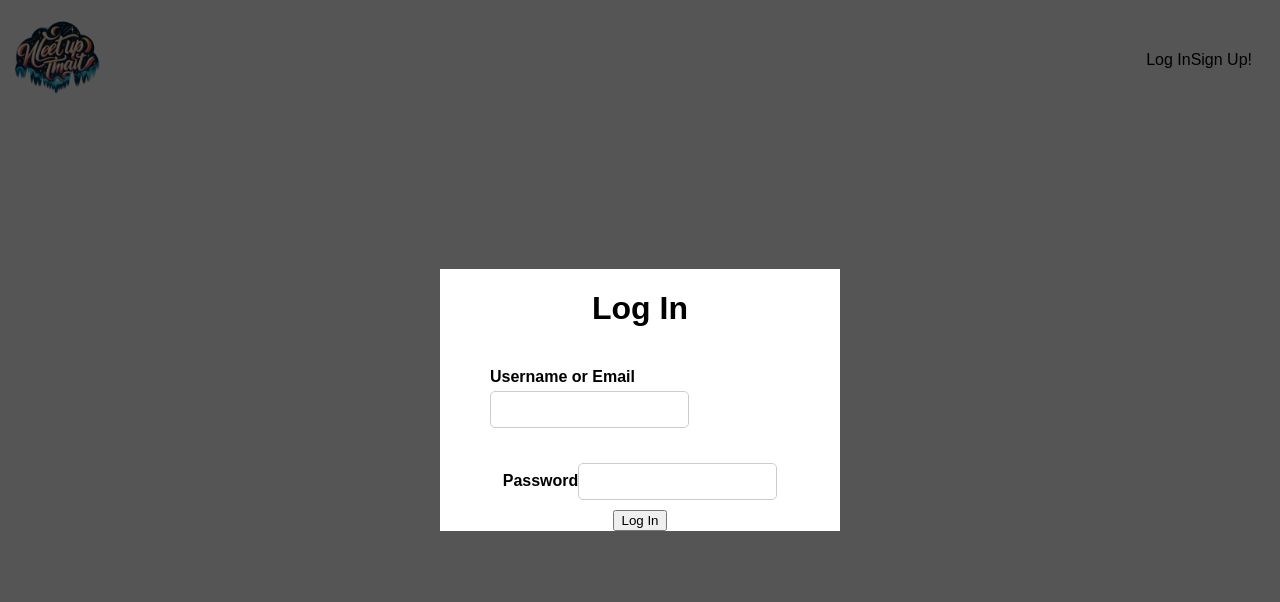
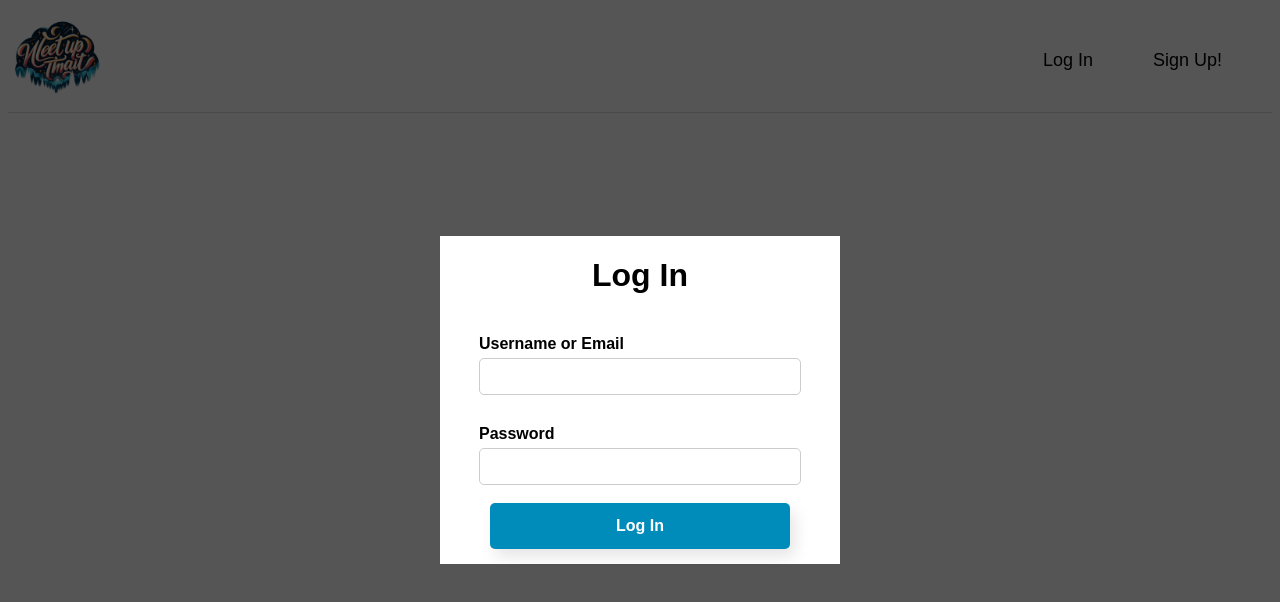
Before and after one commit to MooseyStryker/AirjordanBrB, a React (Vite) app in the folder frontend/: page / in a window 1280 px wide. Both pictures are taken after a click on the element "Log In". Shown: the top 602 px of the page. Built offline with nearby package versions, Linux system fonts and the light colour scheme; no server answers.

Commit message:
Finished modals styles

```diff
--- a/frontend/src/components/LoginFormModal/LoginForm.css
+++ b/frontend/src/components/LoginFormModal/LoginForm.css
@@ -1,6 +1,35 @@
 .login-form-container {
-    width: 400px; /* Adjust as needed */
-    height: auto;
-    display: flex;
-    justify-content: center;
-  }
+  width: 400px;
+  height: auto;
+  display: flex;
+  flex-direction: column; /* Stack the children vertically */
+  justify-content: center; /* Center children vertically */
+  align-items: center; /* Center children horizontally */
+}
+
+
+.login-form-container form {
+  display: flex;
+  flex-direction: column;
+  justify-content: center;
+  align-items: center;
+}
+
+.loginbuttontime {
+  background-color: #008CBA;
+  width: 300px;
+  color: white;
+  padding: 14px 20px;
+  margin-top: 8px;
+  margin-bottom: 15px;
+  border: none;
+  border-radius: 5px;
+  cursor: pointer;
+  font-size: 1em;
+  font-weight: bold;
+  box-shadow: 5px 8px 15px rgba(0, 0, 0, 0.1);
+}
+
+.loginbuttontime:hover {
+  background-color: #005f6b;
+}
--- a/frontend/src/components/LoginFormModal/LoginFormModal.jsx
+++ b/frontend/src/components/LoginFormModal/LoginFormModal.jsx
@@ -15,25 +15,31 @@ function LoginFormModal() {
     e.preventDefault();
     setErrors({});
     return dispatch(sessionActions.login({ credential, password }))
-      .then(closeModal)
-      .catch(async (res) => {
-        const data = await res.json();
-        if (data && data.errors) {
-          setErrors(data.errors);
-        }
-      });
+    .then(closeModal)
+    .catch(async (res) => {
+      const data = await res.json();
+      if (data && data.message) {
+        setErrors(data.message);
+      }
+    });
   };
 
   return (
     <>
       <h1>Log In</h1>
 
+
       <div className='login-form-container'>
+
+      {Object.values(errors).length > 0 &&
+        <p className='errors'>The provided credentials are invalid</p>
+      }
 
         <form onSubmit={handleSubmit}>
           <label>
             Username or Email
             <input
+            className='inputbox'
               type="text"
               value={credential}
               onChange={(e) => setCredential(e.target.value)}
@@ -43,6 +49,7 @@ function LoginFormModal() {
           <label>
             Password
             <input
+              className='inputbox'
               type="password"
               value={password}
               onChange={(e) => setPassword(e.target.value)}
@@ -50,7 +57,7 @@ function LoginFormModal() {
             />
           </label>
           {errors.credential && <p>{errors.credential}</p>}
-          <button type="submit">Log In</button>
+          <button className='loginbuttontime' type="submit">Log In</button>
         </form>
       </div>
     </>
--- a/frontend/src/components/MainPage/MainPage.css
+++ b/frontend/src/components/MainPage/MainPage.css
@@ -5,8 +5,11 @@
 .how-it-works {
     display: flex;
     justify-content: space-around;
-    margin: 20px 0;
+    align-items: flex-end;
+    margin: 20px auto;
+    max-width: 1200px;
 }
+
 
 .how-it-works img {
     width: 100%;
@@ -19,3 +22,19 @@
 .step img {
     width: 100px;
 }
+
+.Joinusalready {
+    background-color: #008CBA;
+    color: white;
+    padding: 14px 20px;
+    border: none;
+    border-radius: 5px;
+    cursor: pointer;
+    font-size: 1em;
+    font-weight: bold;
+    box-shadow: 5px 8px 15px rgba(0, 0, 0, 0.1);
+}
+
+.Joinusalready:hover {
+    background-color: #005f6b;
+}
--- a/frontend/src/components/MainPage/MainPage.jsx
+++ b/frontend/src/components/MainPage/MainPage.jsx
@@ -1,82 +1,12 @@
-
-// import { useNavigate } from 'react-router-dom';
-// import { useSelector } from 'react-redux';
-// import { useState } from 'react';
-// import groupImage from '../../images/mainpage/groups.jpg'
-// import eventImage from '../../images/mainpage/events.jpg'
-// import createGroupImage from '../../images/mainpage/groups.jpg'
-// import './MainPage.css';
-// // import LoginFormModal from '../LoginFormModal';
-// import OpenModalButton from '../OpenModalButton';
-// import NotLoggedInModal from '../PermssionModal/PermissionModal';
-
-// export default function MainPage() {
-//     const sessionUser = useSelector((state) => state.session.user);
-//     const [showModal, setShowModal] = useState(false);
-
-//     const navigate = useNavigate()
-
-//     const allGroups = () => {
-//         navigate(`/groups`)
-//     }
-//     const allEvents = () => {
-//         navigate(`/events`)
-//     }
-//     const createGroup = () => {
-//         if (!sessionUser){
-//             setShowModal(true);
-//         } else {
-//             navigate(`/groups/new`);
-//         }
-//     }
-
-//     return (
-//         <div className="main-page">
-//             <h1>The people platform—</h1>
-//             <h2>Where interests become friendships</h2>
-
-//             <div className="how-it-works">
-//                 <div className="findgroups" onClick={allGroups} >
-//                     <img src={groupImage} alt="See all groups" />
-//                     <p>See all groups</p>
-//                 </div>
-
-//                 <div className="findevents" onClick={allEvents}>
-//                     <img src={eventImage} alt="Find an event" />
-//                     <p>Find an event</p>
-//                 </div>
-
-//                 <div className="creategroup" onClick={createGroup}>
-//                     <img src={createGroupImage} alt="Start a new group" />
-//                     <p>Start a new group</p>
-//                 </div>
-//             </div>
-
-//             {showModal &&
-//                 <OpenModalButton
-//                     buttonText="Log In"
-//                     modalComponent={<NotLoggedInModal />}
-//                 />
-//             }
-//             {showModal &&
-
-//             <NotLoggedInModal onClose={() => setShowModal(false)}
-//             />}
-
-//             <button type="button">Join Meetup</button>
-//         </div>
-//     );
-// }
-
 import { useNavigate } from 'react-router-dom';
 import { useSelector } from 'react-redux';
 import groupImage from '../../images/mainpage/groups.jpg'
 import eventImage from '../../images/mainpage/events.jpg'
-import createGroupImage from '../../images/mainpage/groups.jpg'
+import createGroupImage from '../../images/mainpage/createGroup.jpg'
 import './MainPage.css';
-// import OpenModalButton from '../OpenModalButton';
 import NotLoggedInModal from '../PermssionModal/PermissionModal';
 import { useModal } from '../../context/Modal';
+import SignupFormModal from '../SignupFormModal';
 
 export default function MainPage() {
     const sessionUser = useSelector((state) => state.session.user);
@@ -97,34 +27,37 @@ export default function MainPage() {
             navigate(`/groups/new`);
         }
     }
+    const signupModal = () => {
+        setModalContent(<SignupFormModal />)
+    }
 
     return (
         <div className="main-page">
 
-            <h1>The people platform—</h1>
-            <h2>Where interests become friendships</h2>
+            <div className='welcome'>
+                <h1>The Introverts platform—</h1>
+                <h2>Where distance becomes friendships</h2>
+            </div>
 
             <div className="how-it-works">
                 <div className="findgroups" onClick={allGroups} >
                     <img src={groupImage} alt="See all groups" />
-                    <p>See all groups</p>
+                    <p>Find all groups away from me!</p>
                 </div>
 
                 <div className="findevents" onClick={allEvents}>
                     <img src={eventImage} alt="Find an event" />
-                    <p>Find an event</p>
+                    <p>Find an event that way!</p>
                 </div>
 
                 <div className="creategroup" onClick={createGroup}>
                     <img src={createGroupImage} alt="Start a new group" />
-                    <p>Start a new group</p>
+                    <p>Start a new introvert binge</p>
                 </div>
 
             </div>
 
-
-
-            <button type="button">Join Meetup</button>
+            <button className='Joinusalready' type="button" onClick={signupModal}>Join Meetup</button>
         </div>
     );
 }
--- a/frontend/src/components/Navigation/Navigation-Bonus.css
+++ b/frontend/src/components/Navigation/Navigation-Bonus.css
@@ -4,6 +4,7 @@
   display: flex;
   justify-content: space-between;
   align-items: center;
+  border-bottom: 1px solid gainsboro;
 }
 
 .navbar > div {
@@ -16,6 +17,13 @@
 .finduser > div {
   display: flex;
   padding: 20px;
+}
+
+.Login-button, .signup-button {
+  cursor: pointer;
+  margin: 0 10px;
+  padding: 20px;
+  font-size: large;
 }
 
 
@@ -50,8 +58,8 @@ li a:hover {
 
 .profile-dropdown {
   position: absolute;
-  top: 9%; /* Position it right below the button */
-  right: 6px; /* Align it to the left edge of the button */
+  top: 9%;
+  right: 6px;
 }
 
 
@@ -63,9 +71,3 @@ li a:hover {
 .hidden {
   display: none;
 }
-
-.userdiv {
-  border: 1p solid red;
-  display: flex;
-  justify-content: space-between;
-}
--- a/frontend/src/components/Navigation/Navigation-bonus.jsx
+++ b/frontend/src/components/Navigation/Navigation-bonus.jsx
@@ -1,12 +1,12 @@
 import { NavLink } from 'react-router-dom';
-import OpenModalButton from '../OpenModalButton';
+// import OpenModalButton from '../OpenModalButton';
 import LoginFormModal from '../LoginFormModal';
 import SignupFormModal from '../SignupFormModal';
 import { useSelector } from 'react-redux';
 import ProfileButton from './ProfileButton-bonus';
 import logo from '../../images/navigation/logo.jpg'
+import { useModal } from '../../context/Modal';
 import './Navigation-Bonus.css'
-import { useModal } from '../../context/Modal';
 
 function Navigation({ isLoaded }) {
   const sessionUser = useSelector(state => state.session.user);
@@ -38,23 +38,9 @@ function Navigation({ isLoaded }) {
             Log In
             </div>
 
-            <div className="signup-button" onClick={loginModal}>
+            <div className="signup-button" onClick={signupModal}>
             Sign Up!
             </div>
-
-
-              {/* <OpenModalButton
-                buttonText="Log In"
-                modalComponent={<LoginFormModal />}
-              /> */}
-
-            {/* <div className='signup-button'>
-              <OpenModalButton
-                buttonText="Sign Up"
-                modalComponent={<SignupFormModal />}
-              />
-            </div> */}
-
 
           </div>
         }
@@ -67,11 +53,6 @@ function Navigation({ isLoaded }) {
         <ProfileButton user={sessionUser} />
 
         }
-      {/* {isLoaded && sessionUser &&
-        <div>
-        <ProfileButton user={sessionUser} />
-        </div>
-        } */}
 
     </div>
   );
```
Also changed, not shown: 7 other files (tests, documents, lock files or other folders).
